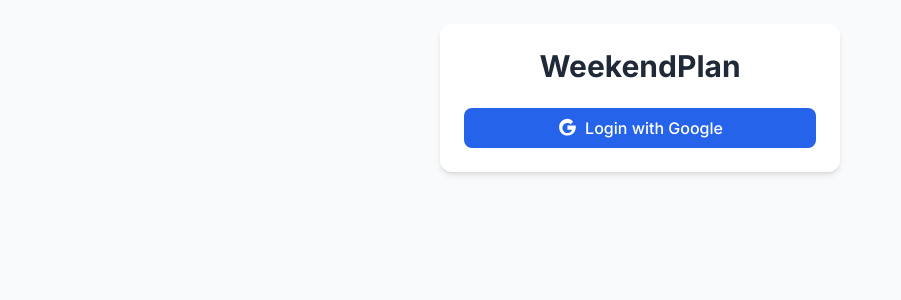
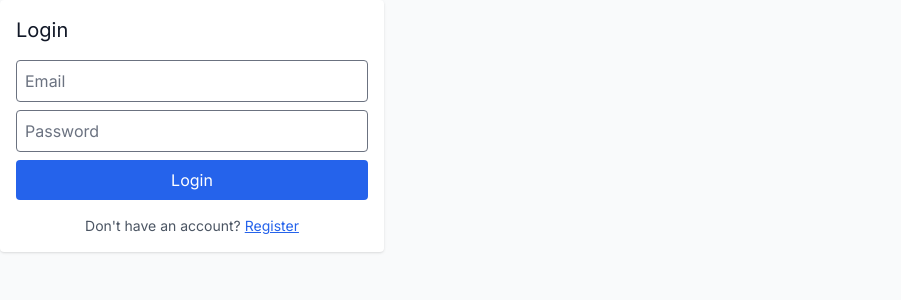
Before and after one commit to Pikuz1/WeekendPlan, a React (Vite) app: page / in a window 1280 px wide. Shown: the top 300 px of the page, without its empty margins (0-901 px from the left). Built offline with nearby package versions, Linux system fonts and the light colour scheme; no server answers.

Commit message:
Using simple email and password for login

```diff
--- a/src/App.tsx
+++ b/src/App.tsx
@@ -1,38 +1,63 @@
-// src/App.tsx
 import React, { useEffect, useState } from "react";
 import {
   onAuthStateChanged,
-  GoogleAuthProvider,
+  signInWithEmailAndPassword,
+  createUserWithEmailAndPassword,
   signOut,
-  signInWithRedirect,
+  setPersistence,
+  browserLocalPersistence,
+  type User,
 } from "firebase/auth";
 import { auth } from "./firebase";
+import Auth from "./components/Auth";
 import CreateEventForm from "./components/CreateEventForm";
 import EventDetail from "./components/EventDetail";
 import EventList from "./components/EventList";
 
 const App: React.FC = () => {
-  const [user, setUser] = useState<any>(null);
+  const [user, setUser] = useState<User | null>(null);
   const [eventId, setEventId] = useState<string | null>(null);
+  const [loading, setLoading] = useState(true);
 
   useEffect(() => {
-    const unsubscribe = onAuthStateChanged(auth, (u) => setUser(u));
+    setPersistence(auth, browserLocalPersistence).catch(console.error);
+
+    const unsubscribe = onAuthStateChanged(auth, (u) => {
+      setUser(u);
+      setLoading(false);
+    });
+
     return () => unsubscribe();
   }, []);
 
-  const handleLogin = async () => {
-    const provider = new GoogleAuthProvider();
-    try {
-      await signInWithRedirect(auth, provider);
-    } catch (error) {
-      console.error("Redirect login failed:", error);
-    }
+  const login = async (email: string, password: string) => {
+    await signInWithEmailAndPassword(auth, email, password);
   };
 
-  const handleLogout = async () => {
+  const register = async (email: string, password: string) => {
+    await createUserWithEmailAndPassword(auth, email, password);
+  };
+
+  const logout = async () => {
     await signOut(auth);
     setEventId(null);
   };
+
+  if (loading) {
+    return <p>Loading...</p>;
+  }
+
+  if (!user) {
+    // Show login/register form and pass functions
+    return (
+      <Auth
+        login={login}
+        register={register}
+        loading={loading}
+        error={null}
+      />
+    );
+  }
 
   return (
     <div className="min-h-screen bg-gray-50 dark:bg-gray-900">
@@ -42,23 +67,7 @@
             WeekendPlan
           </h1>
 
-          {!user ? (
-            <button
-              onClick={handleLogin}
-              className="w-full bg-blue-600 hover:bg-blue-700 text-white font-medium py-2 px-4 rounded-lg transition duration-200 flex items-center justify-center"
-            >
-              <svg
-                className="w-5 h-5 mr-2"
-                fill="currentColor"
-                viewBox="0 0 24 24"
-              >
-                <path d="M12.545 10.239v3.821h5.445c-.712 2.315-2.647 3.972-5.445 3.972-3.332 0-6.033-2.701-6.033-6.032s2.701-6.032 6.033-6.032c1.498 0 2.866.549 3.921 1.453l2.814-2.814C17.503 2.332 15.139 1 12.545 1 7.021 1 2.545 5.477 2.545 11s4.476 10 10 10c8.396 0 10-7.496 10-10 0-.671-.069-1.369-.156-2.045H12.545z" />
-              </svg>
-              Login with Google
-            </button>
-          ) : (
           <div className="space-y-4">
-              <div className="flex items-center space-x-4">
             {user.photoURL && (
               <img
                 src={user.photoURL}
@@ -66,23 +75,16 @@
                 className="w-10 h-10 rounded-full"
               />
             )}
-                <div>
             <p className="font-medium text-gray-700 dark:text-gray-200">
-                    {user.displayName}
-                  </p>
-                  <p className="text-sm text-gray-500 dark:text-gray-400">
               {user.email}
             </p>
-                </div>
-              </div>
             <button
-                onClick={handleLogout}
+              onClick={logout}
               className="w-full bg-red-600 hover:bg-red-700 text-white font-medium py-2 px-4 rounded-lg transition duration-200"
             >
               Logout
             </button>
           </div>
-          )}
         </div>
 
         {user && !eventId && (
@@ -92,7 +94,7 @@
             <div className="bg-white dark:bg-gray-800 rounded-xl shadow-md overflow-hidden p-6 mt-6">
               <CreateEventForm
                 userUid={user.uid}
-                userName={user.displayName || "Anonymous"}
+                userName={user.email || "Anonymous"}
                 onCreated={(id) => setEventId(id)}
               />
             </div>
@@ -104,7 +106,7 @@
             <EventDetail
               eventId={eventId}
               currentUserUid={user.uid}
-              currentUserName={user.displayName || "Anonymous"}
+              currentUserName={user.email || "Anonymous"}
             />
             <button
               onClick={() => setEventId(null)}
--- a/src/components/Auth.tsx
+++ b/src/components/Auth.tsx
@@ -1,24 +1,47 @@
 import { useEffect, useState } from "react";
 import {
-  signInWithRedirect,
+  signInWithEmailAndPassword,
+  createUserWithEmailAndPassword,
   signOut,
   onAuthStateChanged,
-  getRedirectResult,
   type User,
   setPersistence,
-  browserLocalPersistence
+  browserLocalPersistence,
 } from "firebase/auth";
-import { auth, provider } from "../firebase";
+import { auth } from "../firebase";
 
 const Auth = () => {
   const [user, setUser] = useState<User | null>(null);
+  const [email, setEmail] = useState("");
+  const [password, setPassword] = useState("");
+  const [isRegistering, setIsRegistering] = useState(false);
+  const [error, setError] = useState<string | null>(null);
 
-  const signIn = async () => {
+  useEffect(() => {
+    setPersistence(auth, browserLocalPersistence).catch(console.error);
+
+    const unsubscribe = onAuthStateChanged(auth, (currentUser) => {
+      setUser(currentUser);
+    });
+
+    return () => unsubscribe();
+  }, []);
+
+  const handleLogin = async () => {
+    setError(null);
     try {
-      await setPersistence(auth, browserLocalPersistence);
-      await signInWithRedirect(auth, provider);
-    } catch (error) {
-      console.error("Redirect sign-in error:", error);
+      await signInWithEmailAndPassword(auth, email, password);
+    } catch (err: any) {
+      setError(err.message);
+    }
+  };
+
+  const handleRegister = async () => {
+    setError(null);
+    try {
+      await createUserWithEmailAndPassword(auth, email, password);
+    } catch (err: any) {
+      setError(err.message);
     }
   };
 
@@ -30,31 +53,10 @@
     }
   };
 
-  useEffect(() => {
-    // Handles user state changes
-    const unsubscribe = onAuthStateChanged(auth, (currentUser) => {
-      setUser(currentUser);
-    });
-
-    // Handles result after redirect (if any)
-    getRedirectResult(auth)
-      .then((result) => {
-        if (result?.user) {
-          setUser(result.user);
-        }
-      })
-      .catch((error) => {
-        console.error("Redirect result error:", error);
-      });
-
-    return () => unsubscribe();
-  }, []);
-
+  if (user) {
     return (
       <div className="p-4 bg-white shadow rounded w-fit">
-      {user ? (
-        <div>
-          <p className="mb-2">Welcome, {user.displayName}</p>
+        <p className="mb-2">Welcome, {user.email}</p>
         <button
           onClick={logout}
           className="bg-red-500 px-3 py-1 rounded text-white"
@@ -62,14 +64,53 @@
           Logout
         </button>
       </div>
+    );
+  }
+
+  return (
+    <div className="p-4 bg-white shadow rounded w-fit max-w-sm">
+      <h2 className="text-xl mb-4">{isRegistering ? "Register" : "Login"}</h2>
+      <input
+        type="email"
+        placeholder="Email"
+        className="w-full mb-2 p-2 border rounded"
+        value={email}
+        onChange={(e) => setEmail(e.target.value)}
+      />
+      <input
+        type="password"
+        placeholder="Password"
+        className="w-full mb-2 p-2 border rounded"
+        value={password}
+        onChange={(e) => setPassword(e.target.value)}
+      />
+      {error && <p className="text-red-600 mb-2">{error}</p>}
+
+      {isRegistering ? (
+        <button
+          onClick={handleRegister}
+          className="w-full bg-green-600 text-white py-2 rounded"
+        >
+          Register
+        </button>
       ) : (
         <button
-          onClick={signIn}
-          className="bg-green-600 px-3 py-1 rounded text-white"
+          onClick={handleLogin}
+          className="w-full bg-blue-600 text-white py-2 rounded"
         >
-          Sign in with Google
+          Login
         </button>
       )}
+
+      <p className="mt-4 text-center text-sm text-gray-600">
+        {isRegistering ? "Already have an account?" : "Don't have an account?"}{" "}
+        <button
+          onClick={() => setIsRegistering(!isRegistering)}
+          className="text-blue-600 underline"
+        >
+          {isRegistering ? "Login" : "Register"}
+        </button>
+      </p>
     </div>
   );
 };
```
Lines whose indentation alone changed are shown as unchanged.
